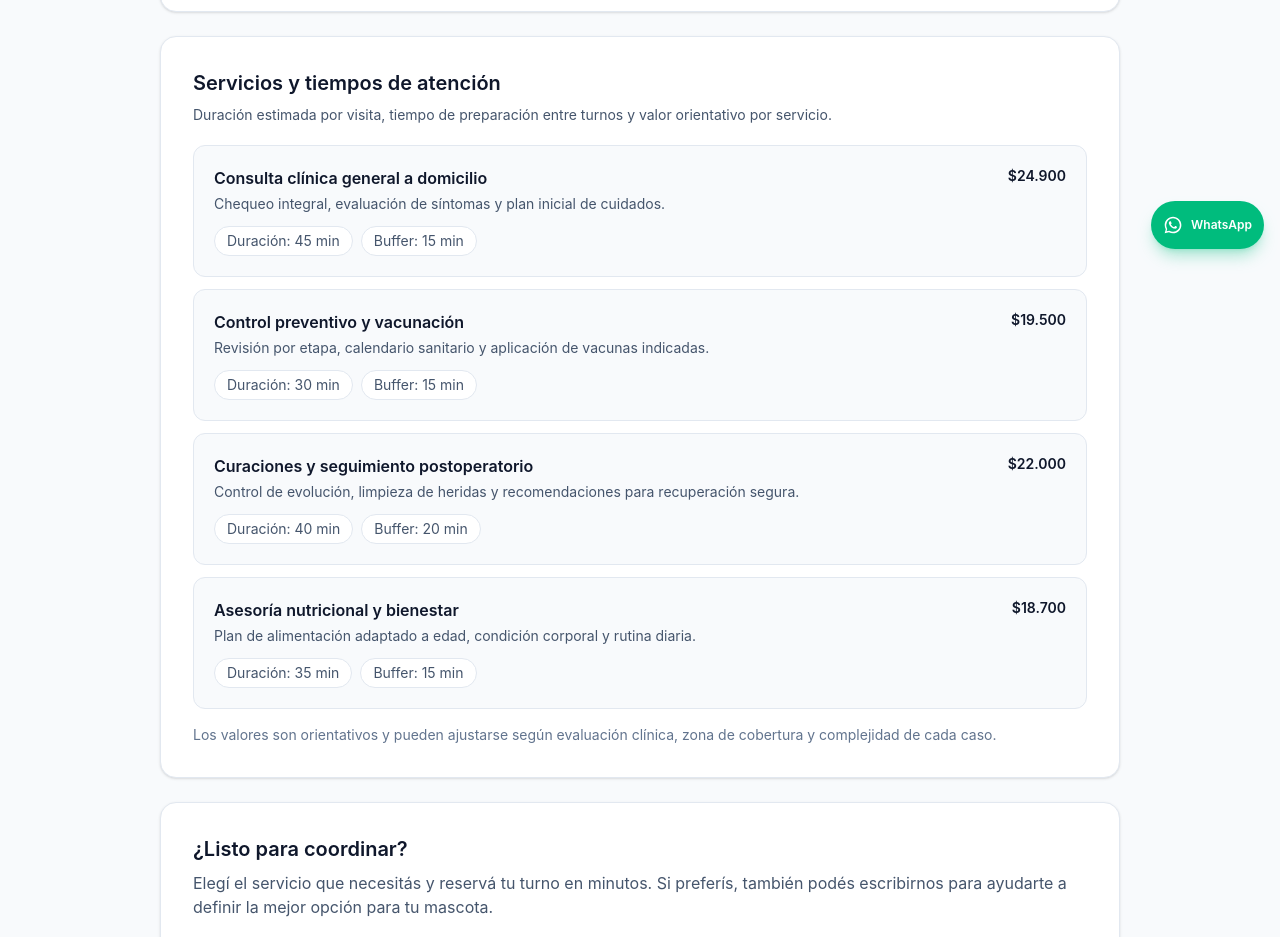
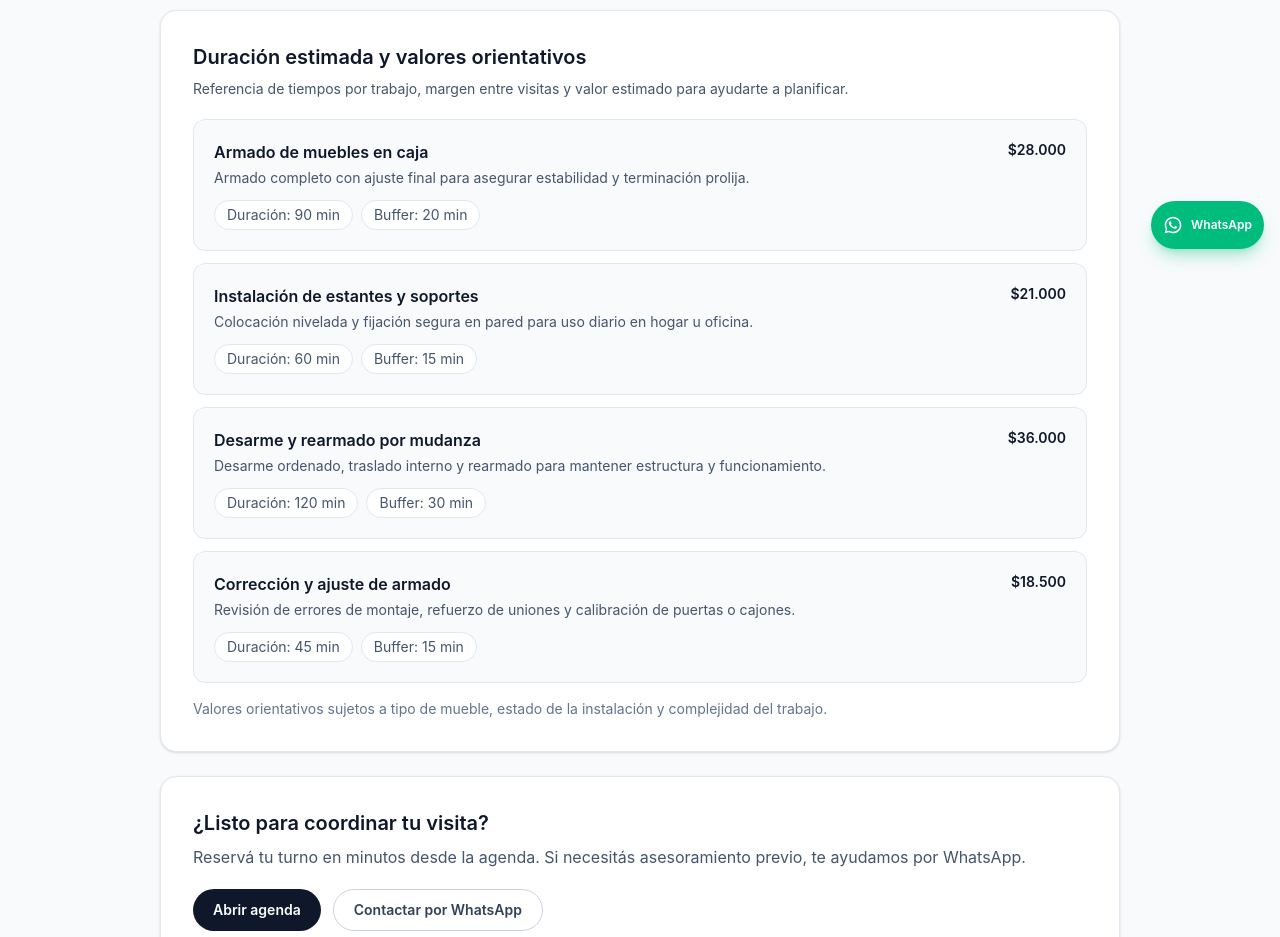
Before and after one commit to Daegon13/armamos-lo-que-quieras, a Next.js app: page /servicios in a window 1280 px wide. Shown: the part 535-1472 px from the top of the page. Built offline with nearby package versions, Linux system fonts and the light colour scheme.

Commit message:
Corrige servicios y alinea copy con la marca del sitio

```diff
--- a/src/app/servicios/page.tsx
+++ b/src/app/servicios/page.tsx
@@ -3,32 +3,32 @@ import { businessInfo } from "@/lib/site";
 
 const serviceCatalog = [
   {
-    name: "Consulta clínica general a domicilio",
+    name: "Armado de muebles en caja",
+    duration: "90 min",
+    buffer: "20 min",
+    price: "$28.000",
+    description: "Armado completo con ajuste final para asegurar estabilidad y terminación prolija.",
+  },
+  {
+    name: "Instalación de estantes y soportes",
+    duration: "60 min",
+    buffer: "15 min",
+    price: "$21.000",
+    description: "Colocación nivelada y fijación segura en pared para uso diario en hogar u oficina.",
+  },
+  {
+    name: "Desarme y rearmado por mudanza",
+    duration: "120 min",
+    buffer: "30 min",
+    price: "$36.000",
+    description: "Desarme ordenado, traslado interno y rearmado para mantener estructura y funcionamiento.",
+  },
+  {
+    name: "Corrección y ajuste de armado",
     duration: "45 min",
     buffer: "15 min",
-    price: "$24.900",
-    description: "Chequeo integral, evaluación de síntomas y plan inicial de cuidados.",
-  },
-  {
-    name: "Control preventivo y vacunación",
-    duration: "30 min",
-    buffer: "15 min",
-    price: "$19.500",
-    description: "Revisión por etapa, calendario sanitario y aplicación de vacunas indicadas.",
-  },
-  {
-    name: "Curaciones y seguimiento postoperatorio",
-    duration: "40 min",
-    buffer: "20 min",
-    price: "$22.000",
-    description: "Control de evolución, limpieza de heridas y recomendaciones para recuperación segura.",
-  },
-  {
-    name: "Asesoría nutricional y bienestar",
-    duration: "35 min",
-    buffer: "15 min",
-    price: "$18.700",
-    description: "Plan de alimentación adaptado a edad, condición corporal y rutina diaria.",
+    price: "$18.500",
+    description: "Revisión de errores de montaje, refuerzo de uniones y calibración de puertas o cajones.",
   },
 ] as const;
 
@@ -39,12 +39,11 @@ export default function ServiciosPage() {
         <div className="rounded-2xl border border-slate-200 bg-white p-6 shadow-sm sm:p-8">
           <p className="text-xs font-semibold uppercase tracking-[0.2em] text-slate-500">Servicios</p>
           <h1 className="mt-2 text-2xl font-semibold tracking-tight text-slate-900 sm:text-3xl">
-            Atención veterinaria profesional, clara y a tiempo
+            Soluciones de armado confiables para tu casa u oficina
           </h1>
           <p className="mt-3 max-w-3xl text-sm leading-relaxed text-slate-600 sm:text-base">
-            En VetCare coordinamos cada visita para que tengas respuesta rápida, seguimiento responsable y un servicio
-            confiable en {businessInfo.contact.city}. Trabajamos con turnos organizados para cuidar la experiencia de tu
-            mascota y de tu familia.
+            En {businessInfo.brand} coordinamos cada visita con puntualidad, trabajo prolijo y comunicación clara para que
+            resuelvas armado, instalación o ajustes sin complicaciones en {businessInfo.contact.city}.
           </p>
 
           <ul className="mt-6 grid gap-3 sm:grid-cols-2">
@@ -57,9 +56,9 @@ export default function ServiciosPage() {
         </div>
 
         <section className="mt-6 rounded-2xl border border-slate-200 bg-white p-6 shadow-sm sm:p-8">
-          <h2 className="text-xl font-semibold text-slate-900">Servicios y tiempos de atención</h2>
+          <h2 className="text-xl font-semibold text-slate-900">Duración estimada y valores orientativos</h2>
           <p className="mt-2 text-sm text-slate-600">
-            Duración estimada por visita, tiempo de preparación entre turnos y valor orientativo por servicio.
+            Referencia de tiempos por trabajo, margen entre visitas y valor estimado para ayudarte a planificar.
           </p>
 
           <div className="mt-5 space-y-3">
@@ -81,16 +80,14 @@ export default function ServiciosPage() {
           </div>
 
           <p className="mt-4 text-xs text-slate-500 sm:text-sm">
-            Los valores son orientativos y pueden ajustarse según evaluación clínica, zona de cobertura y complejidad de
-            cada caso.
+            Valores orientativos sujetos a tipo de mueble, estado de la instalación y complejidad del trabajo.
           </p>
         </section>
 
         <section className="mt-6 rounded-2xl border border-slate-200 bg-white p-6 shadow-sm sm:p-8">
-          <h2 className="text-xl font-semibold text-slate-900">¿Listo para coordinar?</h2>
+          <h2 className="text-xl font-semibold text-slate-900">¿Listo para coordinar tu visita?</h2>
           <p className="mt-2 text-sm text-slate-600 sm:text-base">
-            Elegí el servicio que necesitás y reservá tu turno en minutos. Si preferís, también podés escribirnos para
-            ayudarte a definir la mejor opción para tu mascota.
+            Reservá tu turno en minutos desde la agenda. Si necesitás asesoramiento previo, te ayudamos por WhatsApp.
           </p>
 
           <div className="mt-5 flex flex-wrap gap-3">
@@ -104,7 +101,7 @@ export default function ServiciosPage() {
               href="/contacto"
               className="inline-flex items-center justify-center rounded-full border border-slate-300 bg-white px-5 py-2.5 text-sm font-semibold text-slate-700 transition hover:border-slate-400 hover:text-slate-900"
             >
-              Hablar con VetCare
+              Contactar por WhatsApp
             </Link>
           </div>
         </section>
```
